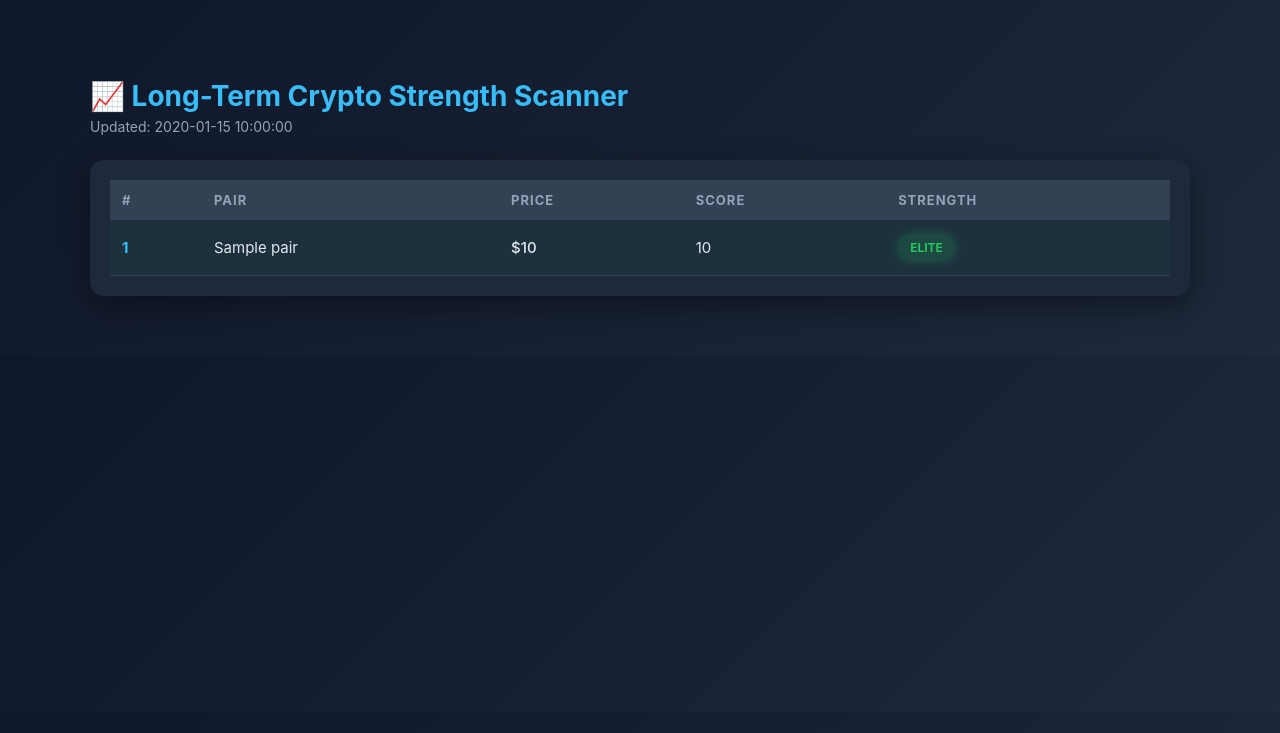
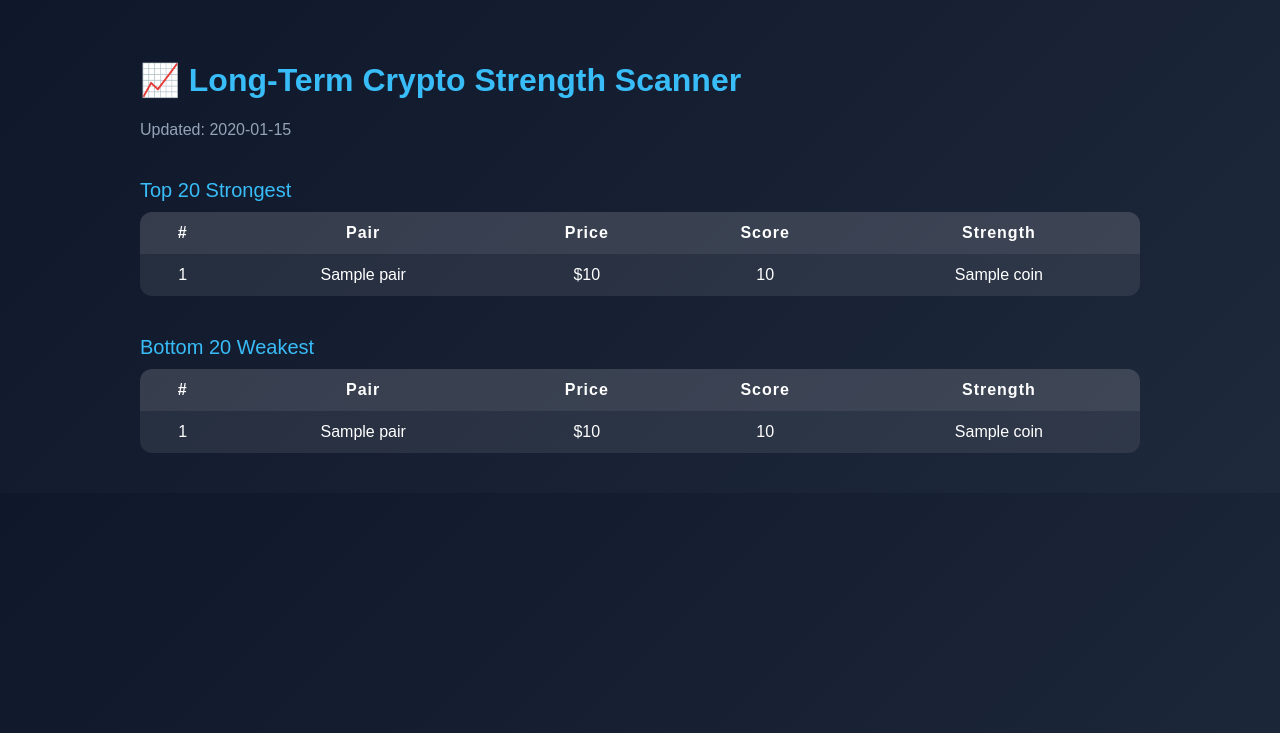
Before and after one commit to hillcolton1976/structured-alpha-engine, a Flask app: template templates/index.html in a window 1280 px wide. Shown: the top 733 px of the page. Run offline with Flask 3, Linux system fonts and the light colour scheme; the template is opened without the code that fills it: most values are stand-ins (such as "Sample title", 1, 10 or a date in 2020).

Commit message:
Update index.html

```diff
--- a/templates/index.html
+++ b/templates/index.html
@@ -1,137 +1,83 @@
 <!DOCTYPE html>
 <html>
 <head>
-    <title>Crypto Strength Dashboard</title>
-    <meta http-equiv="refresh" content="60">
+    <title>Long-Term Crypto Strength Scanner</title>
     <meta name="viewport" content="width=device-width, initial-scale=1">
-
     <style>
         body {
             margin: 0;
-            font-family: -apple-system, BlinkMacSystemFont, "Segoe UI", Roboto, sans-serif;
+            font-family: Arial, sans-serif;
             background: linear-gradient(135deg, #0f172a, #1e293b);
-            color: #e2e8f0;
+            color: white;
         }
 
         .container {
-            max-width: 1100px;
-            margin: 40px auto;
-            padding: 20px;
+            padding: 40px 20px;
+            max-width: 1000px;
+            margin: auto;
         }
 
         h1 {
-            font-size: 28px;
-            margin-bottom: 5px;
             color: #38bdf8;
         }
 
         .updated {
+            margin-bottom: 20px;
             color: #94a3b8;
-            margin-bottom: 25px;
-            font-size: 14px;
-        }
-
-        .card {
-            background: #1e293b;
-            border-radius: 14px;
-            padding: 20px;
-            box-shadow: 0 10px 30px rgba(0,0,0,0.4);
-            overflow-x: auto;
         }
 
         table {
             width: 100%;
             border-collapse: collapse;
+            background: rgba(255,255,255,0.05);
+            border-radius: 12px;
+            overflow: hidden;
         }
 
-        thead {
-            position: sticky;
-            top: 0;
-            background: #334155;
+        th, td {
+            padding: 12px;
+            text-align: center;
         }
 
         th {
-            padding: 12px;
-            text-align: left;
-            font-size: 13px;
-            text-transform: uppercase;
+            background: rgba(255,255,255,0.1);
             letter-spacing: 1px;
-            color: #94a3b8;
         }
 
-        td {
-            padding: 14px 12px;
-            border-bottom: 1px solid #334155;
-            font-size: 15px;
-        }
-
-        tr:hover {
-            background: #273449;
-            transition: 0.2s;
-        }
-
-        .rank {
-            font-weight: bold;
-            color: #38bdf8;
-        }
-
-        .price {
-            font-weight: 500;
-        }
-
-        .badge {
-            padding: 6px 12px;
-            border-radius: 20px;
-            font-size: 12px;
-            font-weight: bold;
-            display: inline-block;
-        }
-
-        .elite {
-            background: rgba(34,197,94,0.15);
-            color: #22c55e;
-            box-shadow: 0 0 10px rgba(34,197,94,0.3);
+        tr:nth-child(even) {
+            background: rgba(255,255,255,0.03);
         }
 
         .strong {
-            background: rgba(56,189,248,0.15);
-            color: #38bdf8;
+            color: #22c55e;
+            font-weight: bold;
         }
 
-        .building {
-            background: rgba(250,204,21,0.15);
-            color: #facc15;
+        .neutral {
+            color: #eab308;
+            font-weight: bold;
         }
 
         .weak {
-            background: rgba(249,115,22,0.15);
-            color: #f97316;
+            color: #ef4444;
+            font-weight: bold;
         }
 
-        .avoid {
-            background: rgba(239,68,68,0.15);
-            color: #ef4444;
-        }
-
-        .top-row {
-            background: rgba(34,197,94,0.05);
-        }
-
-        @media (max-width: 768px) {
-            h1 { font-size: 22px; }
-            td, th { font-size: 13px; padding: 10px; }
+        .section-title {
+            margin-top: 40px;
+            margin-bottom: 10px;
+            font-size: 20px;
+            color: #38bdf8;
         }
     </style>
 </head>
 <body>
-
     <div class="container">
         <h1>📈 Long-Term Crypto Strength Scanner</h1>
-    <div class="updated">Updated: {{ now }}</div>
+        <div class="updated">Updated: {{ last_update }}</div>
 
-    <div class="card">
+        <div class="section-title">Top 20 Strongest</div>
         <table>
-            <thead>
             <tr>
                 <th>#</th>
                 <th>Pair</th>
@@ -139,35 +85,36 @@
                 <th>Score</th>
                 <th>Strength</th>
             </tr>
-            </thead>
-            <tbody>
-
-            {% for coin in market %}
-            <tr class="{% if loop.index <= 5 %}top-row{% endif %}">
-                <td class="rank">{{ loop.index }}</td>
+            {% for coin in top %}
+            <tr>
+                <td>{{ loop.index }}</td>
                 <td>{{ coin.pair }}</td>
-                <td class="price">${{ coin.price }}</td>
+                <td>${{ coin.price }}</td>
                 <td>{{ coin.score }}</td>
-                <td>
-                    {% if coin.score >= 4 %}
-                        <span class="badge elite">ELITE</span>
-                    {% elif coin.score == 3 %}
-                        <span class="badge strong">STRONG</span>
-                    {% elif coin.score == 2 %}
-                        <span class="badge building">BUILDING</span>
-                    {% elif coin.score == 1 %}
-                        <span class="badge weak">WEAK</span>
-                    {% else %}
-                        <span class="badge avoid">AVOID</span>
-                    {% endif %}
-                </td>
+                <td class="{{ coin.label.lower() }}">{{ coin.label }}</td>
             </tr>
             {% endfor %}
+        </table>
 
-            </tbody>
+        <div class="section-title">Bottom 20 Weakest</div>
+        <table>
+            <tr>
+                <th>#</th>
+                <th>Pair</th>
+                <th>Price</th>
+                <th>Score</th>
+                <th>Strength</th>
+            </tr>
+            {% for coin in bottom %}
+            <tr>
+                <td>{{ loop.index }}</td>
+                <td>{{ coin.pair }}</td>
+                <td>${{ coin.price }}</td>
+                <td>{{ coin.score }}</td>
+                <td class="{{ coin.label.lower() }}">{{ coin.label }}</td>
+            </tr>
+            {% endfor %}
         </table>
     </div>
-</div>
-
 </body>
 </html>
```
Lines whose indentation alone changed are shown as unchanged.
